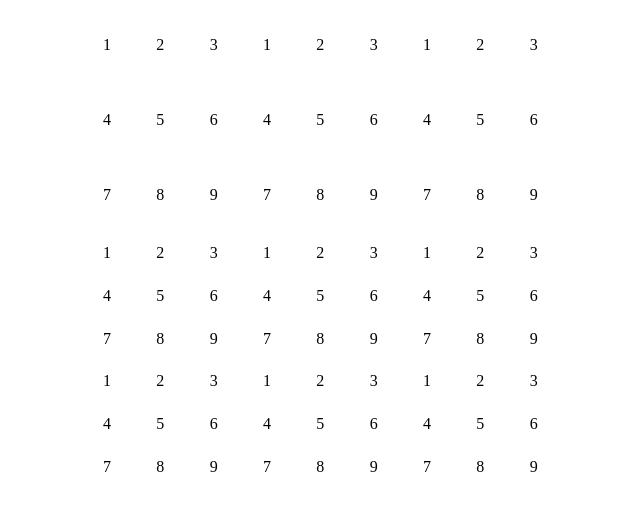
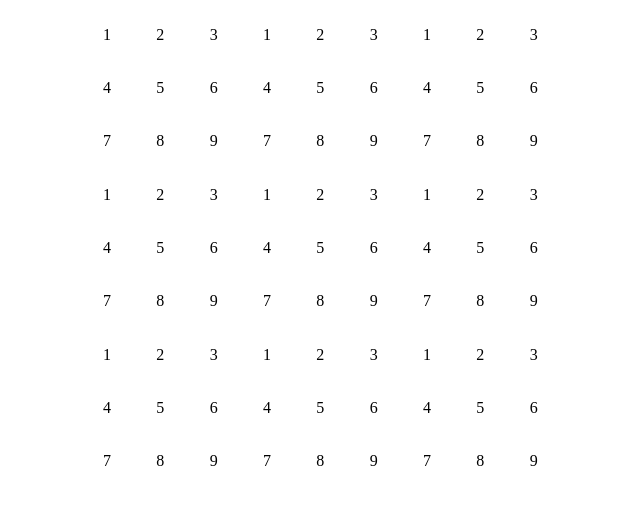
Before and after one commit to arashout/SudokuSolverWASM, a plain HTML site: page index.html in a window 1280 px wide. Shown: the whole page, without its empty margins (297-937 px from the left). Drawn offline with Linux system fonts and the light colour scheme.

Commit message:
Better css classeS

```diff
--- a/index.html
+++ b/index.html
@@ -40,97 +40,240 @@
                     <p class="tile-text">9</p>
                 </div>
             </div>
-            <div class="grid-child">
-                <div class="grid-item">1</div>
-                <div class="grid-item">2</div>
-                <div class="grid-item">3</div>
-                <div class="grid-item">4</div>
-                <div class="grid-item">5</div>
-                <div class="grid-item">6</div>
-                <div class="grid-item">7</div>
-                <div class="grid-item">8</div>
-                <div class="grid-item">9</div>
+            <div class="grid-child block">
+                <div class="grid-item tile">
+                    <p class="tile-text">1</p>
+                </div>
+                <div class="grid-item tile">
+                    <p class="tile-text">2</p>
+                </div>
+                <div class="grid-item tile">
+                    <p class="tile-text">3</p>
+                </div>
+                <div class="grid-item tile">
+                    <p class="tile-text">4</p>
+                </div>
+                <div class="grid-item tile">
+                    <p class="tile-text">5</p>
+                </div>
+                <div class="grid-item tile">
+                    <p class="tile-text">6</p>
+                </div>
+                <div class="grid-item tile">
+                    <p class="tile-text">7</p>
+                </div>
+                <div class="grid-item tile">
+                    <p class="tile-text">8</p>
+                </div>
+                <div class="grid-item tile">
+                    <p class="tile-text">9</p>
+                </div>
             </div>
-            <div class="grid-child">
-                <div class="grid-item">1</div>
-                <div class="grid-item">2</div>
-                <div class="grid-item">3</div>
-                <div class="grid-item">4</div>
-                <div class="grid-item">5</div>
-                <div class="grid-item">6</div>
-                <div class="grid-item">7</div>
-                <div class="grid-item">8</div>
-                <div class="grid-item">9</div>
+            <div class="grid-child block">
+                <div class="grid-item tile">
+                    <p class="tile-text">1</p>
+                </div>
+                <div class="grid-item tile">
+                    <p class="tile-text">2</p>
+                </div>
+                <div class="grid-item tile">
+                    <p class="tile-text">3</p>
+                </div>
+                <div class="grid-item tile">
+                    <p class="tile-text">4</p>
+                </div>
+                <div class="grid-item tile">
+                    <p class="tile-text">5</p>
+                </div>
+                <div class="grid-item tile">
+                    <p class="tile-text">6</p>
+                </div>
+                <div class="grid-item tile">
+                    <p class="tile-text">7</p>
+                </div>
+                <div class="grid-item tile">
+                    <p class="tile-text">8</p>
+                </div>
+                <div class="grid-item tile">
+                    <p class="tile-text">9</p>
+                </div>
             </div>
 
-            <div class="grid-child">
-                <div class="grid-item">1</div>
-                <div class="grid-item">2</div>
-                <div class="grid-item">3</div>
-                <div class="grid-item">4</div>
-                <div class="grid-item">5</div>
-                <div class="grid-item">6</div>
-                <div class="grid-item">7</div>
-                <div class="grid-item">8</div>
-                <div class="grid-item">9</div>
+            <div class="grid-child block">
+                <div class="grid-item tile">
+                    <p class="tile-text">1</p>
+                </div>
+                <div class="grid-item tile">
+                    <p class="tile-text">2</p>
+                </div>
+                <div class="grid-item tile">
+                    <p class="tile-text">3</p>
+                </div>
+                <div class="grid-item tile">
+                    <p class="tile-text">4</p>
+                </div>
+                <div class="grid-item tile">
+                    <p class="tile-text">5</p>
+                </div>
+                <div class="grid-item tile">
+                    <p class="tile-text">6</p>
+                </div>
+                <div class="grid-item tile">
+                    <p class="tile-text">7</p>
+                </div>
+                <div class="grid-item tile">
+                    <p class="tile-text">8</p>
+                </div>
+                <div class="grid-item tile">
+                    <p class="tile-text">9</p>
+                </div>
             </div>
-            <div class="grid-child">
-                <div class="grid-item">1</div>
-                <div class="grid-item">2</div>
-                <div class="grid-item">3</div>
-                <div class="grid-item">4</div>
-                <div class="grid-item">5</div>
-                <div class="grid-item">6</div>
-                <div class="grid-item">7</div>
-                <div class="grid-item">8</div>
-                <div class="grid-item">9</div>
+            <div class="grid-child block">
+                <div class="grid-item tile">
+                    <p class="tile-text">1</p>
+                </div>
+                <div class="grid-item tile">
+                    <p class="tile-text">2</p>
+                </div>
+                <div class="grid-item tile">
+                    <p class="tile-text">3</p>
+                </div>
+                <div class="grid-item tile">
+                    <p class="tile-text">4</p>
+                </div>
+                <div class="grid-item tile">
+                    <p class="tile-text">5</p>
+                </div>
+                <div class="grid-item tile">
+                    <p class="tile-text">6</p>
+                </div>
+                <div class="grid-item tile">
+                    <p class="tile-text">7</p>
+                </div>
+                <div class="grid-item tile">
+                    <p class="tile-text">8</p>
+                </div>
+                <div class="grid-item tile">
+                    <p class="tile-text">9</p>
+                </div>
             </div>
-            <div class="grid-child">
-                <div class="grid-item">1</div>
-                <div class="grid-item">2</div>
-                <div class="grid-item">3</div>
-                <div class="grid-item">4</div>
-                <div class="grid-item">5</div>
-                <div class="grid-item">6</div>
-                <div class="grid-item">7</div>
-                <div class="grid-item">8</div>
-                <div class="grid-item">9</div>
+            <div class="grid-child block">
+                <div class="grid-item tile">
+                    <p class="tile-text">1</p>
+                </div>
+                <div class="grid-item tile">
+                    <p class="tile-text">2</p>
+                </div>
+                <div class="grid-item tile">
+                    <p class="tile-text">3</p>
+                </div>
+                <div class="grid-item tile">
+                    <p class="tile-text">4</p>
+                </div>
+                <div class="grid-item tile">
+                    <p class="tile-text">5</p>
+                </div>
+                <div class="grid-item tile">
+                    <p class="tile-text">6</p>
+                </div>
+                <div class="grid-item tile">
+                    <p class="tile-text">7</p>
+                </div>
+                <div class="grid-item tile">
+                    <p class="tile-text">8</p>
+                </div>
+                <div class="grid-item tile">
+                    <p class="tile-text">9</p>
+                </div>
             </div>
 
-            <div class="grid-child">
-                <div class="grid-item">1</div>
-                <div class="grid-item">2</div>
-                <div class="grid-item">3</div>
-                <div class="grid-item">4</div>
-                <div class="grid-item">5</div>
-                <div class="grid-item">6</div>
-                <div class="grid-item">7</div>
-                <div class="grid-item">8</div>
-                <div class="grid-item">9</div>
+            <div class="grid-child block">
+                <div class="grid-item tile">
+                    <p class="tile-text">1</p>
+                </div>
+                <div class="grid-item tile">
+                    <p class="tile-text">2</p>
+                </div>
+                <div class="grid-item tile">
+                    <p class="tile-text">3</p>
+                </div>
+                <div class="grid-item tile">
+                    <p class="tile-text">4</p>
+                </div>
+                <div class="grid-item tile">
+                    <p class="tile-text">5</p>
+                </div>
+                <div class="grid-item tile">
+                    <p class="tile-text">6</p>
+                </div>
+                <div class="grid-item tile">
+                    <p class="tile-text">7</p>
+                </div>
+                <div class="grid-item tile">
+                    <p class="tile-text">8</p>
+                </div>
+                <div class="grid-item tile">
+                    <p class="tile-text">9</p>
+                </div>
             </div>
-            <div class="grid-child">
-                <div class="grid-item">1</div>
-                <div class="grid-item">2</div>
-                <div class="grid-item">3</div>
-                <div class="grid-item">4</div>
-                <div class="grid-item">5</div>
-                <div class="grid-item">6</div>
-                <div class="grid-item">7</div>
-                <div class="grid-item">8</div>
-                <div class="grid-item">9</div>
+            <div class="grid-child block">
+                <div class="grid-item tile">
+                    <p class="tile-text">1</p>
+                </div>
+                <div class="grid-item tile">
+                    <p class="tile-text">2</p>
+                </div>
+                <div class="grid-item tile">
+                    <p class="tile-text">3</p>
+                </div>
+                <div class="grid-item tile">
+                    <p class="tile-text">4</p>
+                </div>
+                <div class="grid-item tile">
+                    <p class="tile-text">5</p>
+                </div>
+                <div class="grid-item tile">
+                    <p class="tile-text">6</p>
+                </div>
+                <div class="grid-item tile">
+                    <p class="tile-text">7</p>
+                </div>
+                <div class="grid-item tile">
+                    <p class="tile-text">8</p>
+                </div>
+                <div class="grid-item tile">
+                    <p class="tile-text">9</p>
+                </div>
             </div>
-            <div class="grid-child">
-                <div class="grid-item">1</div>
-                <div class="grid-item">2</div>
-                <div class="grid-item">3</div>
-                <div class="grid-item">4</div>
-                <div class="grid-item">5</div>
-                <div class="grid-item">6</div>
-                <div class="grid-item">7</div>
-                <div class="grid-item">8</div>
-                <div class="grid-item">9</div>
+            <div class="grid-child block">
+                <div class="grid-item tile">
+                    <p class="tile-text">1</p>
+                </div>
+                <div class="grid-item tile">
+                    <p class="tile-text">2</p>
+                </div>
+                <div class="grid-item tile">
+                    <p class="tile-text">3</p>
+                </div>
+                <div class="grid-item tile">
+                    <p class="tile-text">4</p>
+                </div>
+                <div class="grid-item tile">
+                    <p class="tile-text">5</p>
+                </div>
+                <div class="grid-item tile">
+                    <p class="tile-text">6</p>
+                </div>
+                <div class="grid-item tile">
+                    <p class="tile-text">7</p>
+                </div>
+                <div class="grid-item tile">
+                    <p class="tile-text">8</p>
+                </div>
+                <div class="grid-item tile">
+                    <p class="tile-text">9</p>
+                </div>
             </div>
-        </div>
     </div>
 
 </body>
```
